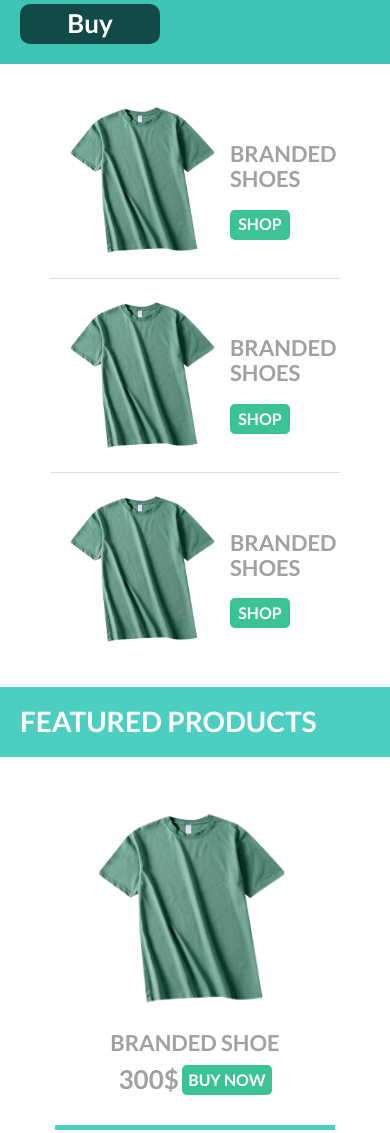
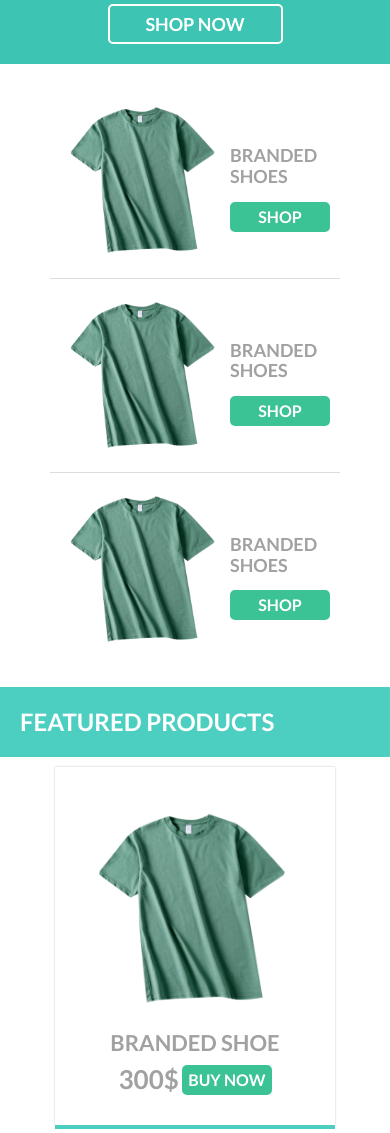
Before and after one commit to lekseiIs/practice, a plain HTML site: page index.html in a window 390 px wide. Shown: the part 672-1805 px from the top of the page. Drawn offline with Linux system fonts and the light colour scheme; a web font is replaced by a local one.

Commit message:
Add reusable button classes

```diff
--- a/index.html
+++ b/index.html
@@ -71,7 +71,7 @@
             harum doloribus sapiente expedita nesciunt, quas omnis et excepturi
             quia ea odit.
           </p>
-          <button class="slide-btn">Buy</button>
+          <button class="button button--white">Shop Now</button>
         </div>
       </div>
       <div class="categories _container">
@@ -81,7 +81,7 @@
           </div>
           <div class="category-info">
             <h2 class="category-name">BRANDED SHOES</h2>
-            <button class="category-btn">SHOP</button>
+            <button class="button button--small">SHOP</button>
           </div>
         </article>
         <article class="category">
@@ -90,7 +90,7 @@
           </div>
           <div class="category-info">
             <h2 class="category-name">BRANDED SHOES</h2>
-            <button class="category-btn">SHOP</button>
+            <button class="button button--small">SHOP</button>
           </div>
         </article>
         <article class="category">
@@ -99,7 +99,7 @@
           </div>
           <div class="category-info">
             <h2 class="category-name">BRANDED SHOES</h2>
-            <button class="category-btn">SHOP</button>
+            <button class="button button--small">SHOP</button>
           </div>
         </article>
       </div>
@@ -115,7 +115,7 @@
             <h2 class="product-name">BRANDED SHOE</h2>
             <div class="product-info">
               <span class="price">300$</span>
-              <button class="product-btn">BUY NOW</button>
+              <button class="button button--small">BUY NOW</button>
             </div>
           </article>
           <article class="product">
@@ -125,7 +125,7 @@
             <h2 class="product-name">BRANDED SHOE</h2>
             <div class="product-info">
               <span class="price">300$</span>
-              <button class="product-btn">BUY NOW</button>
+              <button class="button button--small">BUY NOW</button>
             </div>
           </article>
           <article class="product">
@@ -135,7 +135,7 @@
             <h2 class="product-name">BRANDED SHOE</h2>
             <div class="product-info">
               <span class="price">300$</span>
-              <button class="product-btn">BUY NOW</button>
+              <button class="button button--small">BUY NOW</button>
             </div>
           </article>
           <article class="product">
@@ -145,7 +145,7 @@
             <h2 class="product-name">BRANDED SHOE</h2>
             <div class="product-info">
               <span class="price">300$</span>
-              <button class="product-btn">BUY NOW</button>
+              <button class="button button--small">BUY NOW</button>
             </div>
           </article>
           <article class="product">
@@ -155,7 +155,7 @@
             <h2 class="product-name">BRANDED SHOE</h2>
             <div class="product-info">
               <span class="price">300$</span>
-              <button class="product-btn">BUY NOW</button>
+              <button class="button button--small">BUY NOW</button>
             </div>
           </article>
           <article class="product">
@@ -165,7 +165,7 @@
             <h2 class="product-name">BRANDED SHOE</h2>
             <div class="product-info">
               <span class="price">300$</span>
-              <button class="product-btn">BUY NOW</button>
+              <button class="button button--small">BUY NOW</button>
             </div>
           </article>
         </div>
--- a/style.css
+++ b/style.css
@@ -11,6 +11,23 @@ body {
   transform: translateX(-100%);
 }
 
+.button {
+  height: 40px;
+  text-transform: uppercase;
+  border: none;
+  border-radius: 5px;
+  cursor: pointer;
+  font-weight: 700;
+  color: #fff;
+  background-color: #3bc395;
+}
+.button--small {
+  height: 30px;
+}
+.button--small:hover {
+  background-color: #1d7154;
+}
+
 /* HEADER */
 
 header {
@@ -18,6 +35,7 @@ header {
   position: sticky;
   top: 0;
   width: 100%;
+  z-index: 2;
 }
 
 .header-top {
@@ -121,7 +139,6 @@ header {
   .nav-item {
     line-height: 30px;
   }
-
 }
 
 @media only screen and (max-width: 1024px) {
@@ -136,7 +153,6 @@ header {
   .logo {
     font-size: 50px;
   }
-
 }
 @media only screen and (max-width: 600px) {
   .logo {
@@ -151,7 +167,6 @@ header {
     font-size: 24px;
     line-height: 40px;
   }
-
 }
 @media only screen and (max-width: 360px) {
   .logo {
@@ -174,7 +189,6 @@ header {
     font-size: 20px;
     line-height: 30px;
   }
-
 }
 
 /* HEADER */
@@ -212,20 +226,16 @@ header {
   line-height: 26px;
 }
 
-.slide-btn {
-  width: 140px;
-  height: 40px;
-  border: none;
-  border-radius: 10px;
-  font-size: 26px;
-  background-color: #124a47;
-  color: #fff;
-  cursor: pointer;
-  font-weight: 700;
+.button--white {
+  border: 2px solid #fff;
+  background-color: initial;
+  font-size: 18px;
+  width: 36%;
 }
 
-.slide-btn:hover {
-  background-color: #082c23;
+.button--white:hover {
+  border: 2px solid #6b6f6c;
+  color: #6b6f6c;
 }
 
 @media only screen and (max-width: 1024px) {
@@ -240,6 +250,11 @@ header {
 
   .slider-title {
     text-align: center;
+  }
+  .button--white {
+    display: block;
+    margin: 0 auto;
+    width: 50%;
   }
 }
 
@@ -292,22 +307,11 @@ header {
   font-weight: 700;
   font-size: 22px;
 }
-
-.category-btn {
-  color: #fff;
-  max-width: 60px;
-  height: 30px;
-  font-weight: 700;
-  border: none;
-  background-color: #3cc395;
-  border-radius: 5px;
-  cursor: pointer;
+@media only screen and (max-width: 1024px) {
+  .category-name {
+    font-size: 18px;
+  }
 }
-
-.category-btn:hover {
-  background-color: #228463;
-}
-
 @media only screen and (max-width: 600px) {
   .categories {
     flex-direction: column;
@@ -319,14 +323,9 @@ header {
     border-bottom: 1px solid #dfdbdb;
   }
 
-  .category-btn {
-    min-width: 60px;
-  }
-
   .category-info {
     padding: 0;
   }
-
 }
 /* CATEGORIES */
 
@@ -348,11 +347,24 @@ header {
   flex-direction: column;
   justify-content: center;
   display: flex;
+  position: relative;
+  z-index: 1;
   align-items: center;
   max-width: 280px;
-  border-bottom: 5px solid #4ccfc1;
   margin: 40px;
-  padding: 40px;
+  padding: 20px 40px;
+  -webkit-box-shadow: 0px 0px 2px 0px rgba(0, 0, 0, 0.24);
+  -moz-box-shadow: 0px 0px 2px 0px rgba(0, 0, 0, 0.24);
+  box-shadow: 0px 0px 2px 0px rgba(0, 0, 0, 0.24);
+}
+
+.product::after {
+  content: "";
+  position: absolute;
+  background-color: #4ccfc1;
+  width: 100%;
+  height: 4px;
+  top: 100%;
 }
 
 .products {
@@ -389,17 +401,6 @@ header {
   font-weight: 700;
 }
 
-.product-btn {
-  color: #fff;
-  max-width: 100px;
-  height: 30px;
-  font-weight: 700;
-  border: none;
-  background-color: #3cc395;
-  border-radius: 5px;
-  cursor: pointer;
-}
-
 @media only screen and (max-width: 1610px) {
   .products {
     padding: 0 80px;
@@ -410,9 +411,6 @@ header {
     margin: 30px;
   }
 
-  .product-img {
-  }
-
   .product-name {
   }
 
@@ -420,11 +418,6 @@ header {
     min-width: 160px;
   }
 
-  .price {
-  }
-
-  .product-btn {
-  }
 }
 
 @media only screen and (max-width: 1024px) {
@@ -433,7 +426,7 @@ header {
   }
 
   .products-title {
-    font-size: 28px;
+    font-size: 24px;
   }
 
   .product {
@@ -441,7 +434,6 @@ header {
     margin: 10px;
     padding: 30px;
   }
-
 }
 
 @media only screen and (max-width: 600px) {
@@ -453,7 +445,6 @@ header {
   .product-info {
     min-width: 160px;
   }
-
 }
 
 @media only screen and (max-width: 360px) {
@@ -498,6 +489,5 @@ footer {
     font-size: 22px;
     font-weight: 700;
   }
-
 }
 /* FOOTER */
```
